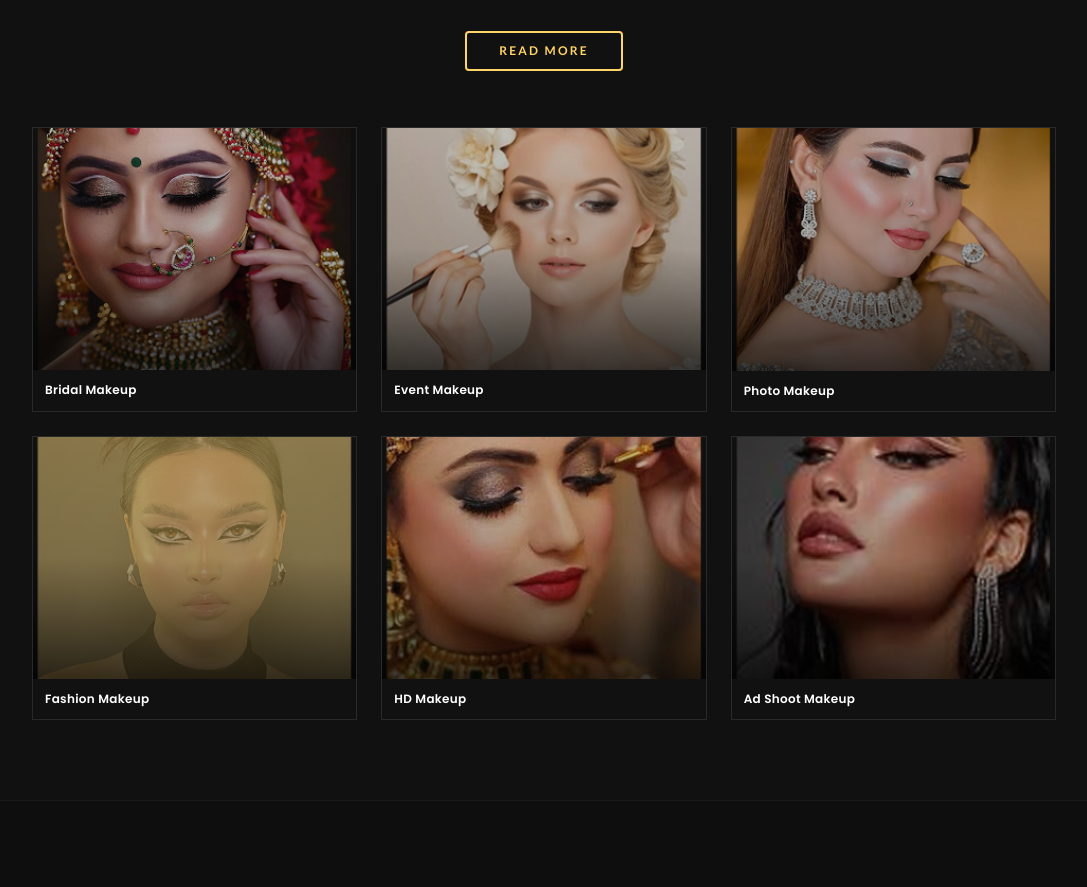
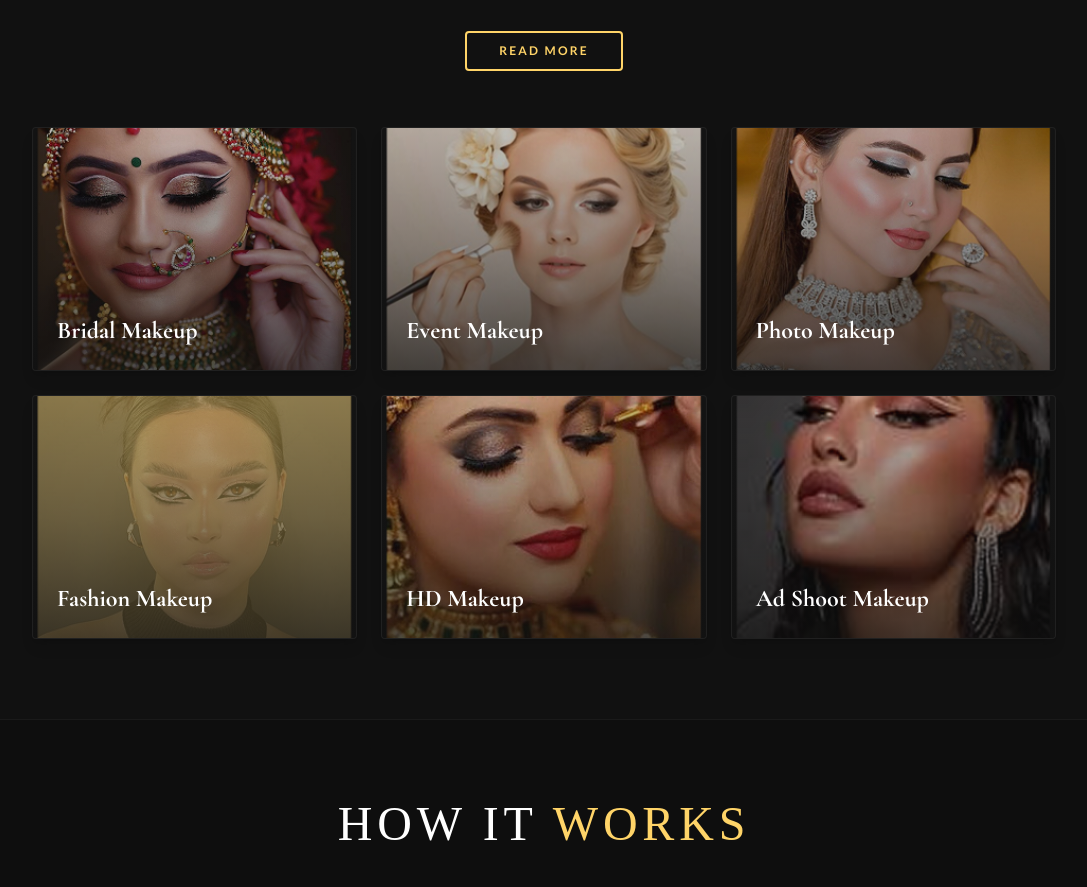
Before and after one commit to mutant138/beauty-parlor, a Next.js app: page / in a window 1280 px wide. Shown: the part 1560-2447 px from the top of the page, without its empty margins (96-1183 px from the left). Built offline with nearby package versions, Linux system fonts and the light colour scheme; a web font is replaced by a local one.

Commit message:
feat: create MakeupServices component with service cards and WhatsApp integration

```diff
--- a/src/components/MakeupServices.jsx
+++ b/src/components/MakeupServices.jsx
@@ -8,12 +8,48 @@ import rect15 from "@/assets/Rectangle 15.png";
 import rect16 from "@/assets/Rectangle 16.png";
 
 const services = [
-  { title: "Bridal Makeup", img: rect11, featured: false },
-  { title: "Event Makeup", img: rect12, featured: false },
-  { title: "Photo Makeup", img: rect13, featured: false },
-  { title: "Fashion Makeup", img: rect14, featured: false },
-  { title: "HD Makeup", img: rect15, featured: false },
-  { title: "Ad Shoot Makeup", img: rect16, featured: false },
+  {
+    title: "Bridal Makeup",
+    img: rect11,
+    category: "Signature Service",
+    description: "Elegant and timeless bridal makeovers customized for your special day.",
+    featured: false,
+  },
+  {
+    title: "Event Makeup",
+    img: rect12,
+    category: "Special Styling",
+    description: "Sophisticated and glamorous look tailored for parties, receptions, and events.",
+    featured: false,
+  },
+  {
+    title: "Photo Makeup",
+    img: rect13,
+    category: "Studio Service",
+    description: "Camera-ready makeup styled perfectly for professional portraiture and photography.",
+    featured: false,
+  },
+  {
+    title: "Fashion Makeup",
+    img: rect14,
+    category: "Editorial Service",
+    description: "Bold, trend-setting styling designed for runways and fashion portfolios.",
+    featured: false,
+  },
+  {
+    title: "HD Makeup",
+    img: rect15,
+    category: "Premium Service",
+    description: "Flawless, high-definition makeup with a seamless finish under studio lighting.",
+    featured: false,
+  },
+  {
+    title: "Ad Shoot Makeup",
+    img: rect16,
+    category: "Commercial Service",
+    description: "Clean, natural skin finish with subtle accents designed for advertising and print.",
+    featured: false,
+  },
 ];
 
 export default function MakeupServices() {
@@ -40,18 +76,24 @@ export default function MakeupServices() {
       {/* ── Cards grid ── */}
       <div className="max-w-5xl mx-auto grid grid-cols-1 sm:grid-cols-2 md:grid-cols-3 gap-6">
         {services.map((svc, i) => (
-          <div
+          <a
             key={i}
-            className="group flex flex-col border border-white/10 overflow-hidden hover:border-gold/30 transition-all duration-300"
+            href={`https://wa.me/917558160331?text=Hi!%20I%20am%20interested%20in%20your%20%22${encodeURIComponent(svc.title)}%22%20service%20and%20would%20love%20to%20know%20more%20about%20your%20pricing%20and%20availability.`}
+            target="_blank"
+            rel="noopener noreferrer"
+            className="group relative cursor-pointer overflow-hidden rounded-sm border border-white/5 bg-[#141414] aspect-[4/3] shadow-lg hover:shadow-gold/5 hover:border-gold/20 transition-all duration-500 block"
           >
+            {/* Inner Luxury Frame Effect on Hover */}
+            <div className="absolute inset-3 border border-gold/0 scale-95 z-20 pointer-events-none group-hover:border-gold/25 group-hover:scale-100 transition-all duration-500" />
+
             {/* Image / placeholder area */}
-            <div className="relative w-full aspect-[4/3] overflow-hidden">
+            <div className="w-full h-full relative overflow-hidden">
               {svc.featured ? (
                 /* Golden placeholder card — matches the tan card in the image */
                 <div className="w-full h-full bg-[#c8a96e] flex flex-col items-center justify-end pb-4">
-                  <button className="px-4 py-1.5 border border-black/40 text-black text-[10px] uppercase tracking-widest font-bold hover:bg-black/10 transition-colors">
-                    Add title
-                  </button>
+                  <span className="px-4 py-1.5 border border-black/40 text-black text-[10px] uppercase tracking-widest font-bold hover:bg-black/10 transition-colors">
+                    {svc.title}
+                  </span>
                 </div>
               ) : (
                 <>
@@ -59,20 +101,37 @@ export default function MakeupServices() {
                     src={svc.img}
                     alt={svc.title}
                     fill
-                    className="object-cover group-hover:scale-105 transition-transform duration-500 opacity-75 group-hover:opacity-95"
+                    className="object-cover group-hover:scale-105 transition-transform duration-700 ease-out opacity-75 group-hover:opacity-90"
                   />
-                  <div className="absolute inset-0 bg-gradient-to-t from-black/70 via-black/10 to-transparent" />
+                  <div className="absolute inset-0 bg-gradient-to-t from-[#111]/95 via-[#111]/40 to-transparent opacity-70 group-hover:opacity-90 transition-opacity duration-500 z-10" />
                 </>
               )}
             </div>
 
-            {/* Title */}
-            <div className="py-3 px-3 bg-[#111]">
-              <p className="text-white text-xs font-poppins font-semibold tracking-wide">
-                {svc.title}
-              </p>
-            </div>
-          </div>
+            {/* Hover Caption Details */}
+            {!svc.featured && (
+              <div className="absolute inset-0 flex flex-col justify-end p-6 z-20">
+                <span className="text-gold text-[9px] uppercase tracking-[0.2em] font-semibold mb-1 opacity-0 group-hover:opacity-100 transition-opacity duration-500 delay-75">
+                  {svc.category}
+                </span>
+
+                <h3 className="font-cormorant text-white text-xl sm:text-2xl font-bold leading-tight">
+                  {svc.title}
+                </h3>
+
+                {/* Collapsible details container that expands upward on hover */}
+                <div className="max-h-0 opacity-0 group-hover:max-h-[120px] group-hover:opacity-100 transition-all duration-500 ease-in-out overflow-hidden">
+                  <p className="text-gray-400 text-xs font-light line-clamp-2 mt-2 mb-3 leading-relaxed">
+                    {svc.description}
+                  </p>
+                  <div className="flex items-center gap-2 text-gold text-xs font-semibold tracking-widest uppercase">
+                    <span>Inquire Now</span>
+                    <span className="group-hover:translate-x-1 transition-transform duration-300">→</span>
+                  </div>
+                </div>
+              </div>
+            )}
+          </a>
         ))}
       </div>
     </section>
```
